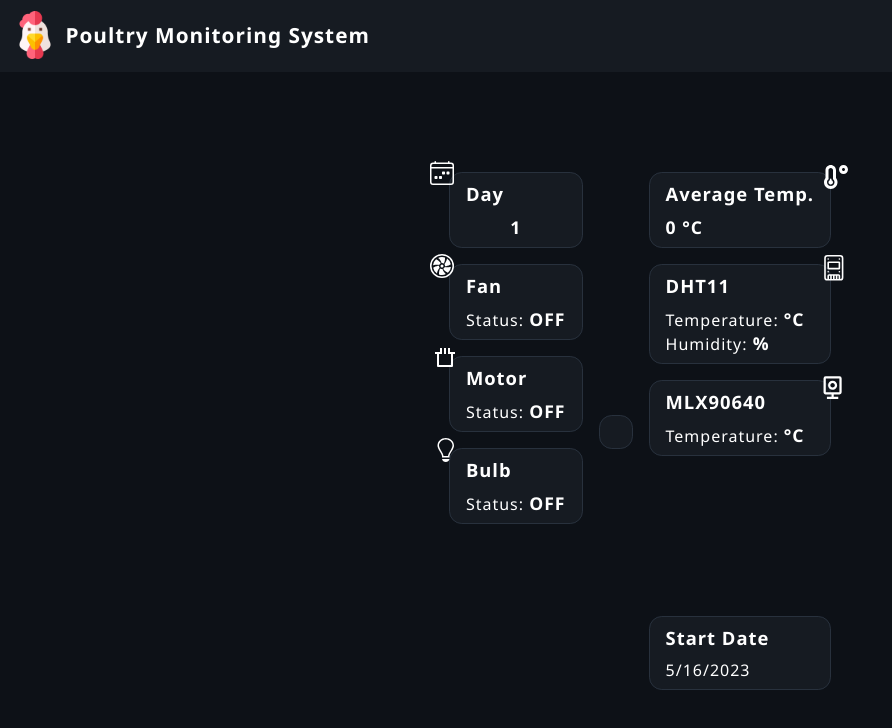
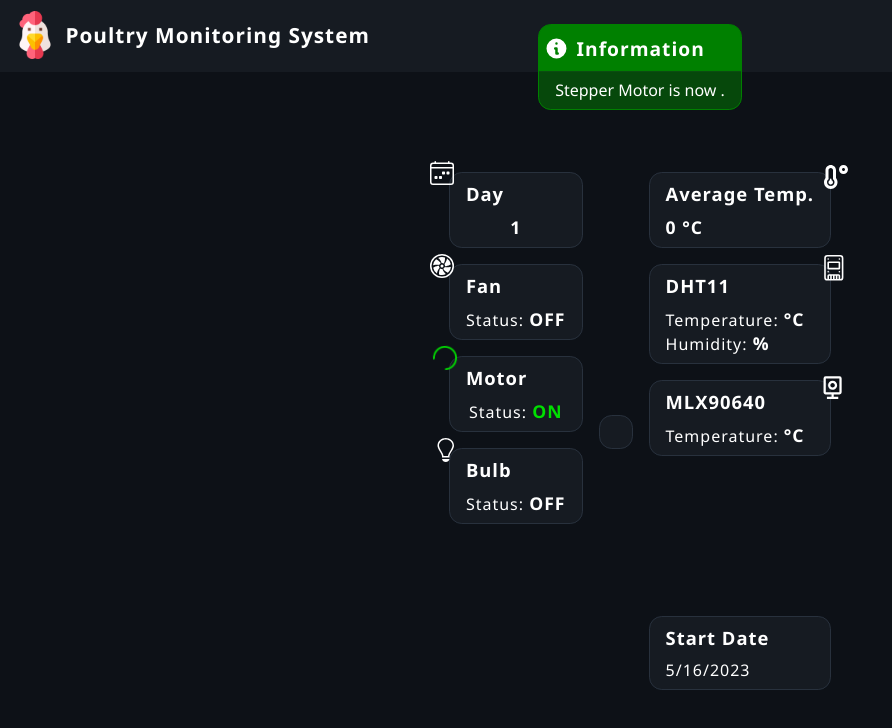
Before and after one commit to DarwinCamahalan/automated-poultry-pen, a Next.js app in the folder website/: page / in a window 1280 px wide. Shown: the top 728 px of the page, without its empty margins (0-892 px from the left). Built offline with nearby package versions, Linux system fonts and the light colour scheme; no server answers; the database is empty.

Commit message:
Addede Motor Indicators and Animation

```diff
--- a/website/components/Content/Content.js
+++ b/website/components/Content/Content.js
@@ -15,16 +15,20 @@ import { RiSensorLine } from "react-icons/ri";
 import { FaTemperatureLow } from "react-icons/fa";
 import { BiCameraHome } from "react-icons/bi";
 import { GoLightBulb } from "react-icons/go";
+import { HiInformationCircle } from "react-icons/hi";
+import { AiOutlineLoading3Quarters } from "react-icons/ai";
 
 const Content = () => {
   const [temperature, setTemperature] = useState(null);
   const [humidity, setHumidity] = useState(null);
   const [cameraTemperature, setCameraTemperature] = useState(null);
   const [imageUrl, setImageUrl] = useState(null);
+  const [motorStatus, setMotorStatus] = useState("");
 
   useEffect(() => {
     const dhtSensorRef = ref(db, "dht_sensor");
     const cameraSensorRef = ref(db, "camera_sensor");
+    const motorStatusRef = ref(db, "motor_status");
 
     onValue(dhtSensorRef, (snapshot) => {
       const { temperature, humidity } = snapshot.val();
@@ -35,6 +39,11 @@ const Content = () => {
     onValue(cameraSensorRef, (snapshot) => {
       const temperature = snapshot.val().temperature;
       setCameraTemperature(Math.round(temperature));
+    });
+
+    onValue(motorStatusRef, (snapshot) => {
+      const motorStatus = snapshot.val().status;
+      setMotorStatus(motorStatus);
     });
 
     // Fetch the image URL from Firebase Storage
@@ -55,14 +64,30 @@ const Content = () => {
     fetchImageUrl();
 
     // Fetch a new image URL every 1 second
-    const interval = setInterval(fetchImageUrl, 1000);
+    const interval = setInterval(fetchImageUrl, 500);
 
     // Clean up the interval when the component is unmounted
     return () => clearInterval(interval);
   }, []);
 
+  const getStyle = () => {
+    if (motorStatus === "OFF") return null;
+    else return styles.green;
+  };
+
   return (
     <div className={styles.contentBG}>
+      {motorStatus !== "OFF" ? (
+        <div className={styles.motorStatus}>
+          <div className={styles.infoContainer}>
+            <h1>
+              <HiInformationCircle className={styles.infoIcon} />
+              Information
+            </h1>
+            <p>Stepper Motor is now {motorStatus}.</p>
+          </div>
+        </div>
+      ) : null}
       <div className={styles.info}>
         <div className={styles.dayCount}>
           <BsCalendar4Week className={styles.dayIcon} />
@@ -81,10 +106,18 @@ const Content = () => {
         </div>
 
         <div className={styles.motor}>
-          <RiSensorLine className={styles.motorIcon} />
+          {motorStatus === "OFF" ? (
+            <RiSensorLine className={styles.motorIcon} />
+          ) : (
+            <AiOutlineLoading3Quarters className={styles.motorONIcon} />
+          )}
+
           <h1>Motor</h1>
           <p>
-            Status: <span>OFF</span>
+            Status:{" "}
+            <span className={getStyle()}>{`${
+              motorStatus == "OFF" ? "OFF" : "ON"
+            }`}</span>
           </p>
         </div>
 
--- a/website/components/Content/content.module.scss
+++ b/website/components/Content/content.module.scss
@@ -4,7 +4,38 @@
   display: flex;
   align-items: center;
   justify-content: center;
-
+  .motorStatus {
+    position: absolute;
+    width: 100%;
+    display: flex;
+    align-items: center;
+    justify-content: center;
+    top: 3%;
+    .infoContainer {
+      background-color: rgba(0, 128, 0, 0.5);
+      border: 1px solid green;
+      border-radius: 0.8em;
+      h1 {
+        display: flex;
+        align-items: center;
+        font-weight: 600;
+        letter-spacing: 1px;
+        font-size: 1.2em;
+        background-color: green;
+        border-radius: 0.6em 0.6em 0 0;
+        padding: 0.5em 0;
+        .infoIcon {
+          margin: 0 0.3em 0 0.2em;
+          font-size: 1.3em;
+        }
+      }
+      p {
+        padding: 0.5em 1em;
+        font-size: 1em;
+        color: white;
+      }
+    }
+  }
   .cameraImage {
     background-color: #161b22;
     border-radius: 0.8em;
@@ -90,11 +121,35 @@
 
     .motor {
       position: relative;
+
       .motorIcon {
         position: absolute;
         top: -15%;
         left: -13%;
         font-size: 1.5em;
+      }
+
+      @keyframes rotate360 {
+        from {
+          transform: rotate(0deg);
+        }
+        to {
+          transform: rotate(360deg);
+        }
+      }
+      .motorONIcon {
+        position: absolute;
+        top: -15%;
+        left: -13%;
+        font-size: 1.5em;
+        animation: rotate360 2s linear infinite;
+        color: rgb(0, 222, 0);
+        font-weight: bolder;
+      }
+      p {
+        .green {
+          color: rgb(0, 222, 0);
+        }
       }
     }
 
--- a/website/styles/globals.scss
+++ b/website/styles/globals.scss
@@ -1,11 +1,11 @@
-*{
+* {
   margin: 0;
   padding: 0;
   box-sizing: border-box;
-  font-family: 'Segoe UI', Tahoma, Geneva, Verdana, sans-serif;
+  font-family: "Segoe UI", Tahoma, Geneva, Verdana, sans-serif;
 }
 
-body{
+body {
   background-color: #0d1117;
   color: white;
 }
```
